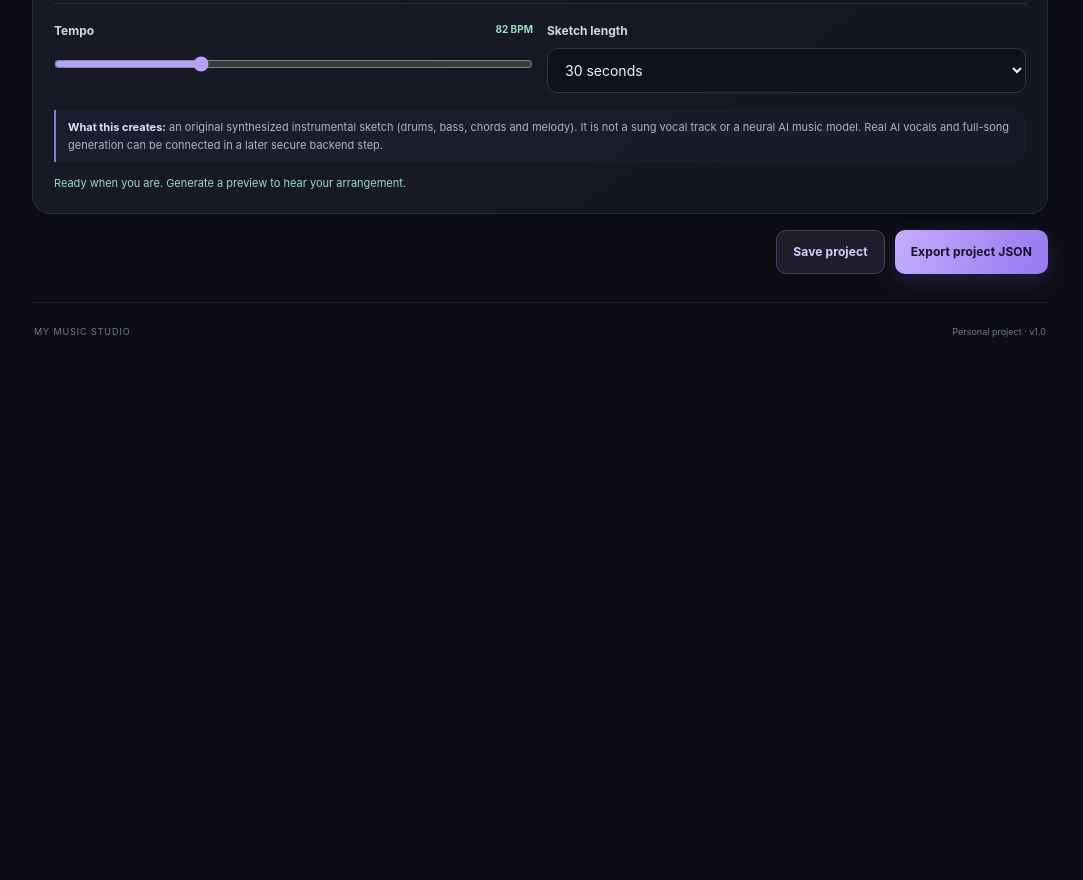
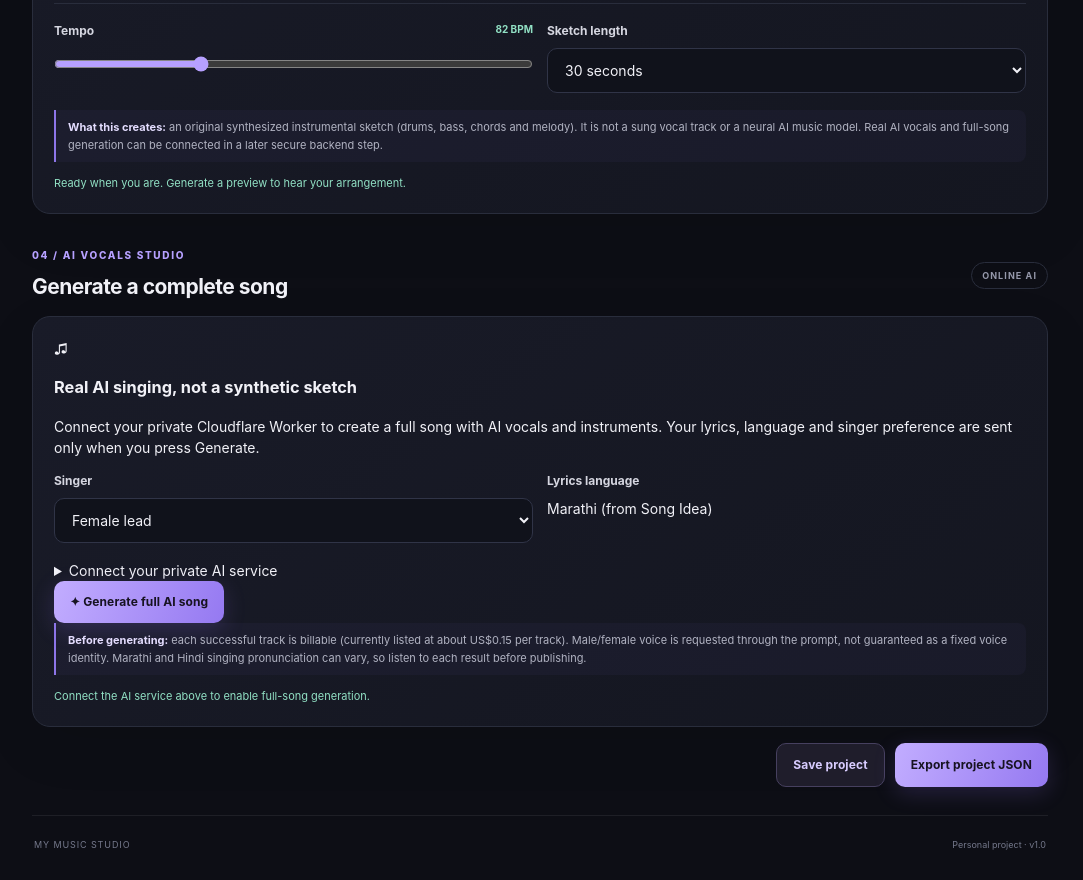
Before and after one commit to Ratanpawar77/my-music-ai, a plain HTML site: page index.html in a window 1280 px wide. Shown: the part 1948-2828 px from the top of the page, without its empty margins (100-1183 px from the left). Before the commit the page ends 2315 px from the top, so only its background shows below. Drawn offline with Linux system fonts and the light colour scheme.

Commit message:
Add AI vocals studio interface

```diff
--- a/index.html
+++ b/index.html
@@ -124,6 +124,60 @@
           <p id="audioStatus" class="status-line" role="status">Ready when you are. Generate a preview to hear your arrangement.</p>
         </div>
 
+
+        <div class="section-heading section-gap">
+          <div><p class="eyebrow">04 / AI VOCALS STUDIO</p><h2>Generate a complete song</h2></div>
+          <span class="step-tag">ONLINE AI</span>
+        </div>
+        <div class="card ai-card">
+          <div class="ai-intro">
+            <div class="ai-symbol">♫</div>
+            <div>
+              <h3>Real AI singing, not a synthetic sketch</h3>
+              <p>Connect your private Cloudflare Worker to create a full song with AI vocals and instruments. Your lyrics, language and singer preference are sent only when you press Generate.</p>
+            </div>
+          </div>
+          <div class="form-grid">
+            <div class="field">
+              <label for="aiVoice">Singer</label>
+              <select id="aiVoice">
+                <option value="female">Female lead</option>
+                <option value="male">Male lead</option>
+                <option value="duet">Male + female duet</option>
+                <option value="instrumental">Instrumental only</option>
+              </select>
+            </div>
+            <div class="field">
+              <label>Lyrics language</label>
+              <div class="read-only-field" id="aiLanguageLabel">Marathi (from Song Idea)</div>
+            </div>
+          </div>
+          <details class="ai-settings">
+            <summary>Connect your private AI service</summary>
+            <div class="field">
+              <label for="aiWorkerUrl">Cloudflare Worker URL</label>
+              <input id="aiWorkerUrl" type="url" inputmode="url" placeholder="https://your-worker.your-subdomain.workers.dev" autocomplete="url">
+            </div>
+            <div class="field">
+              <label for="aiAccessKey">Your private access code</label>
+              <input id="aiAccessKey" type="password" placeholder="The STUDIO_ACCESS_KEY you set in Cloudflare" autocomplete="off">
+            </div>
+            <div class="connection-actions">
+              <button class="secondary-button" id="saveAiSettings" type="button">Save connection</button>
+              <button class="text-button" id="testAiConnection" type="button">Test connection</button>
+            </div>
+            <p class="microcopy">The access code is saved only in this browser. Your Cloudflare AI service credentials stay on the server and must never be added to GitHub files.</p>
+            <p id="aiConnectionStatus" class="status-line" role="status">Not connected yet.</p>
+          </details>
+          <button class="primary-button ai-generate-button" id="generateAiSong" type="button">✦ Generate full AI song</button>
+          <p class="notice ai-notice"><b>Before generating:</b> each successful track is billable (currently listed at about US$0.15 per track). Male/female voice is requested through the prompt, not guaranteed as a fixed voice identity. Marathi and Hindi singing pronunciation can vary, so listen to each result before publishing.</p>
+          <p id="aiStatus" class="status-line" role="status">Connect the AI service above to enable full-song generation.</p>
+          <div id="aiResult" class="ai-result" hidden>
+            <div class="editor-toolbar"><h3>Generated AI song</h3><button class="text-button" id="downloadAiTrack" type="button">Download MP3</button></div>
+            <audio id="aiAudioPlayer" controls preload="metadata"></audio>
+          </div>
+        </div>
+
         <div class="save-row">
           <button class="secondary-button" id="saveProject" type="button">Save project</button>
           <button class="primary-button" id="exportProject" type="button">Export project JSON</button>
```
